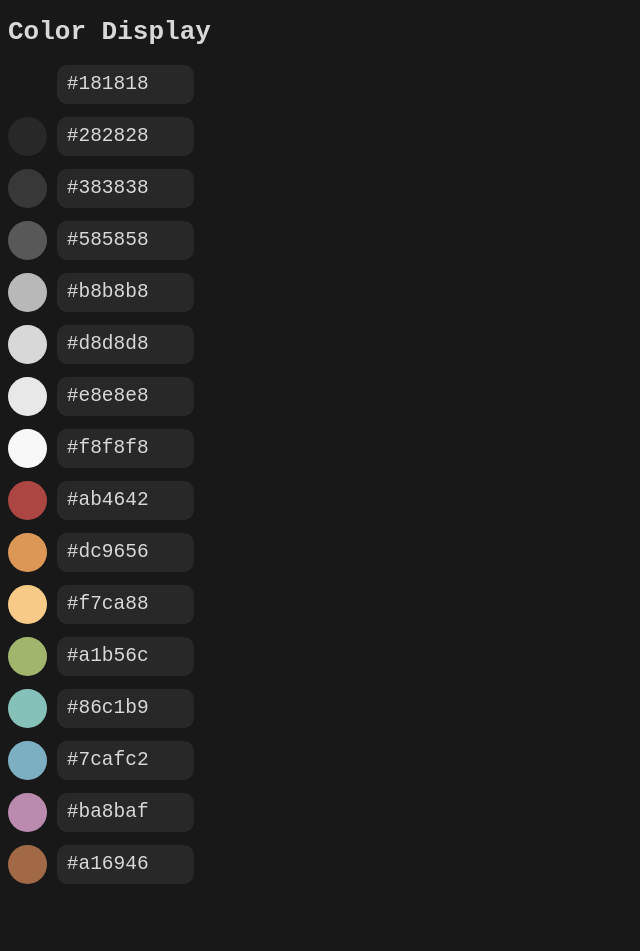
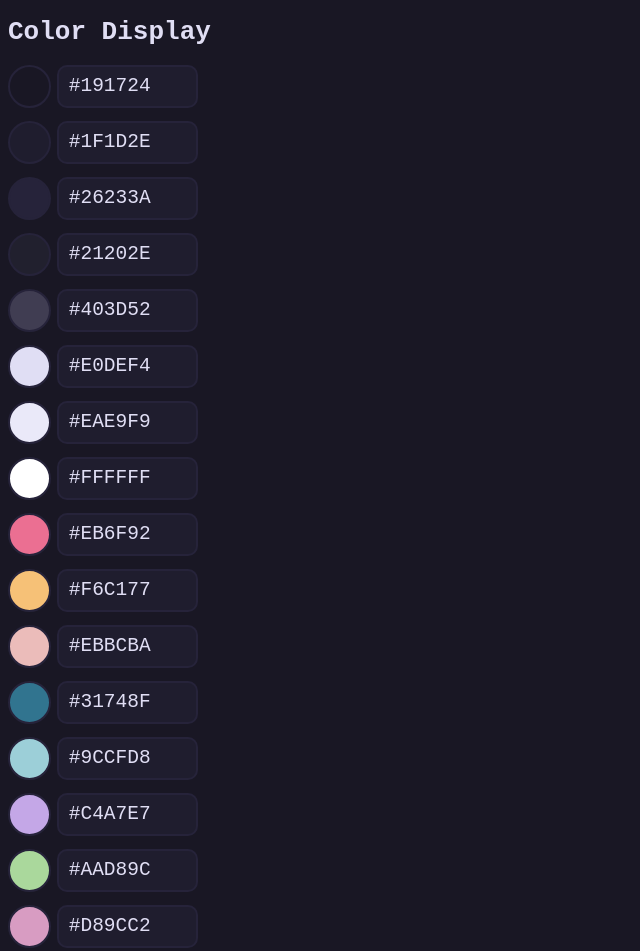
Before and after one commit to samkaj/splash-web, a plain HTML site: page src/index.html in a window 1280 px wide. Shown: the whole page, without its empty margins (0-640 px from the left). Before the commit the page ends 897 px from the top, so only its background shows below. Drawn offline with Linux system fonts and the light colour scheme.

Commit message:
[feat] prettier default scheme

```diff
--- a/src/css/colors.css
+++ b/src/css/colors.css
@@ -31,6 +31,7 @@ div.color-display {
     height: 3em;
     border-width: 2px;
     border-color: var(--b02);
+    border-style: solid;
 }
 
 ul {
@@ -53,6 +54,7 @@ input[type=text] {
     color: var(--b05);
     border-radius: 10px;
     border-width: 2px;
+    border-style: solid;
     padding: 0 0.5em;
     width: calc(5 * 1.2em);
     font-size: 1.5em;
--- a/src/js/colors.js
+++ b/src/js/colors.js
@@ -1,20 +1,20 @@
 const fallbackPalette = {
-    b00: "#181818",
-    b01: "#282828",
-    b02: "#383838",
-    b03: "#585858",
-    b04: "#b8b8b8",
-    b05: "#d8d8d8",
-    b06: "#e8e8e8",
-    b07: "#f8f8f8",
-    b08: "#ab4642",
-    b09: "#dc9656",
-    b0a: "#f7ca88",
-    b0b: "#a1b56c",
-    b0c: "#86c1b9",
-    b0d: "#7cafc2",
-    b0e: "#ba8baf",
-    b0f: "#a16946",
+    b00: "#191724",
+    b01: "#1F1D2E",
+    b02: "#26233A",
+    b03: "#21202E",
+    b04: "#403D52",
+    b05: "#E0DEF4",
+    b06: "#EAE9F9",
+    b07: "#FFFFFF",
+    b08: "#EB6F92",
+    b09: "#F6C177",
+    b0a: "#EBBCBA",
+    b0b: "#31748F",
+    b0c: "#9CCFD8",
+    b0d: "#C4A7E7",
+    b0e: "#AAD89C",
+    b0f: "#D89CC2",
 };
 
 // TODO: eventually load from url params or local storage
@@ -27,9 +27,9 @@ const loadSavedPalette = () => {
 // TODO: might involve into a class
 export var palette = loadSavedPalette() || fallbackPalette;
 
-// TODO: use setProperty (https://www.w3schools.com/css/css3_variables_javascript.asp) for updating borders and such
-//       e.g. define the colors in CSS and update them from there. In that way,
-//       we won't have to do weird magic like we have prior to this. nice!
+/**
+ * Attach color listeners to each color in the palette.
+ */
 const loadColors = () => {
     const inputIds = Object.keys(palette);
     inputIds.forEach(attachColorInputListeners);
```
